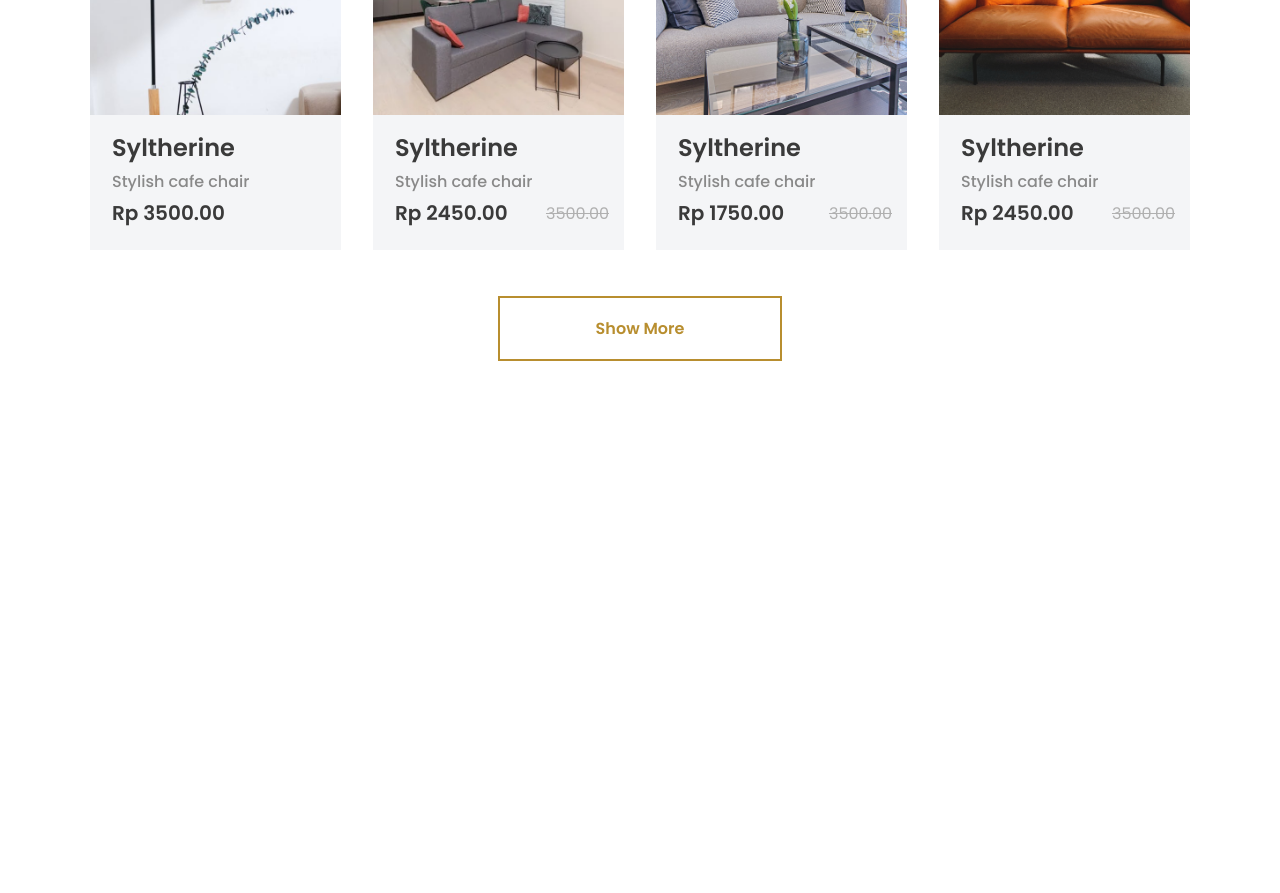
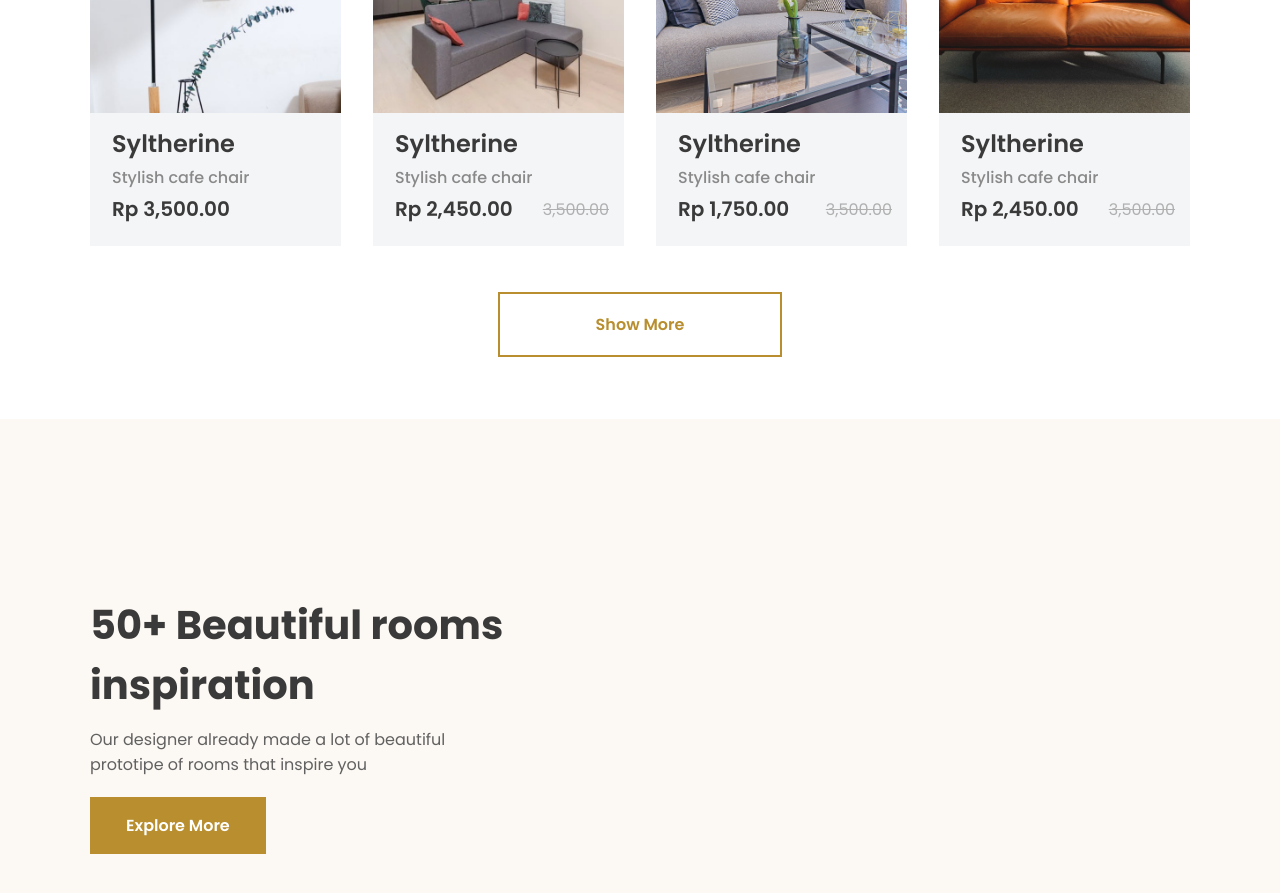
Before and after one commit to jatuponnop/furniro-frontend, a Next.js app: page / in a window 1280 px wide. Shown: the part 2160-3053 px from the top of the page. Before the commit the page ends 2531 px from the top, so only its background shows below. Built offline with nearby package versions, Linux system fonts and the light colour scheme.

Commit message:
feat: product item popup

```diff
--- /dev/null
+++ b/src/app/(home)/Inspiration/Inspiration.scss
@@ -0,0 +1,37 @@
+.inspiration {
+  height: 670px;
+  background-color: #fcf8f3;
+  margin-bottom: 62px;
+  display: flex;
+  align-items: center;
+  .inspiration-title {
+    color: #3a3a3a;
+    font-weight: 700;
+    font-size: 40px;
+    margin-bottom: 12px;
+  }
+  .inspiration-subtitle {
+    color: #616161;
+    font-weight: 400;
+    font-size: 16px;
+    margin-bottom: 20px;
+  }
+  .inspiration-btn {
+    background-color: #b88e2f;
+    font-weight: 600;
+    color: white;
+    padding: 16px 36px;
+    border: 0;
+    font-size: 16px;
+    &:hover {
+      cursor: pointer;
+    }
+    margin-bottom: 60px;
+  }
+  .inspiration-left {
+    width: 422px;
+    float: left;
+  }
+  .inspiration-right {
+  }
+}
--- /dev/null
+++ b/src/app/(home)/Inspiration/Inspiration.tsx
@@ -0,0 +1,25 @@
+import React from "react";
+import "./Inspiration.scss";
+
+type Props = {};
+
+function Inspiration({}: Props) {
+  return (
+    <div className="inspiration">
+      <div className="container" style={{ textAlign: "left" }}>
+        <div className="inspiration-left">
+          <div className="inspiration-title">
+            50+ Beautiful rooms inspiration
+          </div>
+          <div className="inspiration-subtitle">
+            Our designer already made a lot of beautiful prototipe of rooms that
+            inspire you
+          </div>
+          <button className="inspiration-btn">Explore More</button>
+        </div>
+      </div>
+    </div>
+  );
+}
+
+export default Inspiration;
--- a/src/app/(home)/Product/Product.scss
+++ b/src/app/(home)/Product/Product.scss
@@ -3,7 +3,7 @@
   margin-left: auto;
   margin-right: auto;
   padding-top: 10px;
-  padding-bottom: 10px;
+  padding-bottom: 62px;
   .title {
     color: #3a3a3a;
     font-weight: bold;
--- a/src/app/(home)/Product/ProductItem/ProductItem.scss
+++ b/src/app/(home)/Product/ProductItem/ProductItem.scss
@@ -7,7 +7,7 @@
   }
   .product-wrapper {
     padding: 22px;
-    padding-top: 8px;
+    padding-top: 6px;
     .product-title {
       color: #3a3a3a;
       font-size: 24px;
@@ -79,4 +79,44 @@
       }
     }
   }
+  .product-popup {
+    display: none;
+    position: absolute;
+    top: 0;
+    width: 100%;
+    background-color: rgba(58, 58, 58, 0.72);
+    height: 100%;
+    text-align: center;
+    flex-direction: column;
+    justify-content: center;
+    align-items: center;
+    .product-popup-btn {
+      background-color: white;
+      color: #b88e2f;
+      font-size: 16px;
+      font-weight: 600;
+      padding: 12px 42px;
+      border: 0;
+      cursor: pointer;
+      margin-bottom: 20px;
+    }
+    .product-slug {
+      display: grid;
+      justify-items: center;
+      grid-template-columns: repeat(3, 1fr);
+      .product-slug-item {
+        .product-slug-item-text {
+          color: white;
+          &:hover {
+            cursor: pointer;
+          }
+        }
+      }
+    }
+  }
+  &:hover {
+    .product-popup {
+      display: flex;
+    }
+  }
 }
--- a/src/app/(home)/Product/ProductItem/ProductItem.tsx
+++ b/src/app/(home)/Product/ProductItem/ProductItem.tsx
@@ -60,6 +60,20 @@ function ProductItem({
           ""
         )}
       </div>
+      <div className="product-popup">
+        <button className="product-popup-btn">Add to cart</button>
+        <div className="product-slug">
+          <div className="product-slug-item">
+            <span className="product-slug-item-text">Share</span>
+          </div>
+          <div className="product-slug-item">
+            <span className="product-slug-item-text">Compare</span>
+          </div>
+          <div className="product-slug-item">
+            <span className="product-slug-item-text">Like</span>
+          </div>
+        </div>
+      </div>
     </div>
   );
 }
--- a/src/app/(home)/page.tsx
+++ b/src/app/(home)/page.tsx
@@ -1,6 +1,7 @@
 import Navbar from "../_components/Navbar/Navbar";
 import Banner from "./Banner/Banner";
 import Category from "./Category/Category";
+import Inspiration from "./Inspiration/Inspiration";
 import Product from "./Product/Product";
 import "./page.scss";
 
@@ -11,6 +12,7 @@ export default function Home() {
       <Banner />
       <Category />
       <Product />
+      <Inspiration />
     </main>
   );
 }
--- a/src/app/_utils/utils.ts
+++ b/src/app/_utils/utils.ts
@@ -1,7 +1,9 @@
 export const formatInt = (value: number): string => {
-  return value.toLocaleString("en-US");
+  return value.toLocaleString("en");
 };
 
 export const formatDouble = (value: number): string => {
-  return Number(value).toFixed(2);
+  return Number(value.toFixed(2)).toLocaleString("en", {
+    minimumFractionDigits: 2,
+  });
 };
```
